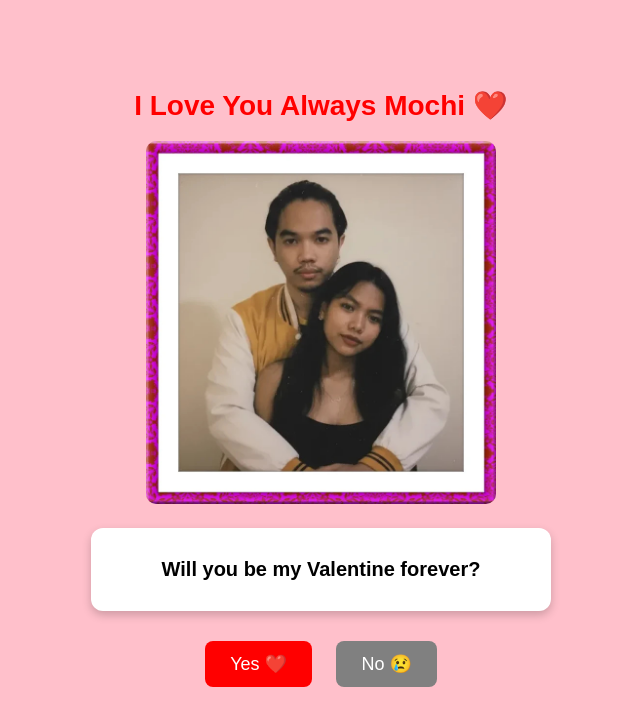
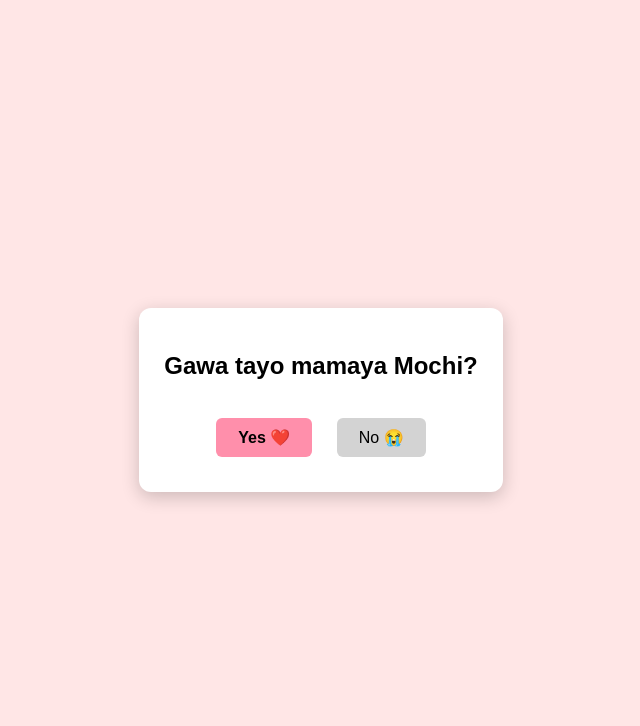
Before and after one commit to astralace15/question, a plain HTML site: page index.html in a window 1280 px wide. Shown: the whole page, without its empty margins (319-959 px from the left). Drawn offline with Linux system fonts and the light colour scheme.

Commit message:
Add files via upload

```diff
--- a/index.html
+++ b/index.html
@@ -1,103 +1,87 @@
-<!DOCTYPE html>
+<!doctype html>
 <html lang="en">
 <head>
-    <meta charset="UTF-8">
-    <meta name="viewport" content="width=device-width, initial-scale=1.0">
-    <title>I Love You Mochi ❤️</title>
+  <meta charset="utf-8">
+  <title>Mochi Question</title>
   <style>
     body {
-            font-family: 'Arial', sans-serif;
-            background-color: pink;
+      font-family: Arial, sans-serif;
+      background: #ffe6e6;
+      height: 100vh;
+      display: flex;
+      justify-content: center;
+      align-items: center;
+      margin: 0;
+    }
+    .box {
+      background: white;
       text-align: center;
-            margin: 0;
-            padding: 0;
+      padding: 25px;
+      border-radius: 12px;
+      box-shadow: 0 5px 18px rgba(0,0,0,0.2);
     }
-        .container {
-            margin-top: 50px;
-            padding: 20px;
+    button {
+      margin: 10px;
+      padding: 10px 22px;
+      font-size: 16px;
+      border: none;
+      border-radius: 6px;
+      cursor: pointer;
     }
-        h1 {
-            color: red;
-            font-size: 28px;
+    .yes-btn { background: #ff8fab; font-weight: bold; }
+    .no-btn { background: lightgray; }
+    #emoji { font-size: 28px; margin-top: 10px; }
+
+    /* Popup message */
+    .popup {
+      display: none;
+      position: fixed;
+      top: 0; left: 0; right: 0; bottom: 0;
+      background: rgba(0,0,0,0.6);
+      justify-content: center;
+      align-items: center;
     }
-        img {
-            width: 90%;
-            max-width: 350px;
+    .popup-content {
+      background: white;
+      padding: 30px;
       border-radius: 10px;
-        }
-        .question-box {
-            background: white;
-            border-radius: 12px;
-            padding: 30px;
-            width: 90%;
-            max-width: 400px;
-            margin: 20px auto;
-            font-size: 20px;
-            font-weight: bold;
-            box-shadow: 0px 4px 10px rgba(0,0,0,0.2);
-        }
-        .btn {
-            padding: 12px 25px;
-            font-size: 18px;
-            border: none;
-            cursor: pointer;
-            margin: 10px;
-            border-radius: 8px;
-        }
-        .yes-btn {
-            background: red;
-            color: white;
-        }
-        .no-btn {
-            background: gray;
-            color: white;
-        }
-        #message {
-            display: none;
-            font-size: 22px;
-            color: darkred;
-            margin-top: 20px;
-        }
-        #noText {
-            margin-top: 10px;
-            font-size: 18px;
-            color: black;
-            font-weight: bold;
+      font-size: 24px;
+      color: #ff2d55;
+      text-align: center;
+      box-shadow: 0 5px 15px rgba(0,0,0,0.3);
     }
   </style>
 </head>
 <body>
 
-    <div class="container">
-        <h1>I Love You Always Mochi ❤️</h1>
-        <img src="Mochi.jpg" alt="Mochi Picture">
-
-        <div class="question-box">
-            Will you be my Valentine forever?
+  <div class="box">
+    <h2>Gawa tayo mamaya Mochi?</h2>
+    <p id="emoji"></p>
+    <button class="yes-btn" onclick="sayYes()">Yes ❤️</button>
+    <button class="no-btn" onclick="sayNo()">No 😭</button>
   </div>
 
-        <button class="btn yes-btn" onclick="showLove()">Yes ❤️</button>
-        <button class="btn no-btn" onclick="typeNo()">No 😢</button>
-
-        <p id="noText"></p>
-        <p id="message">Yay!! I love you so much Mochi!! 💖😘</p>
+  <!-- Popup -->
+  <div class="popup" id="popup">
+    <div class="popup-content">
+      I love you always Mochi! ❤️❤️❤️
+    </div>
   </div>
 
   <script>
-        function showLove() {
-            document.getElementById('message').style.display = "block";
+    let cryCount = localStorage.getItem("cryCount") || 0;
+    const emojiDisplay = document.getElementById("emoji");
+    emojiDisplay.textContent = "😭".repeat(cryCount);
+
+    function sayYes() {
+      document.getElementById("popup").style.display = "flex";
+      localStorage.removeItem("cryCount");
     }
 
-        let noMessage = "No No No No No No No No No No No No No No No No 😭😭😭";
-        let index = 0;
-        function typeNo() {
-            let noText = document.getElementById("noText");
-            noText.textContent = noMessage.substring(0, index);
-            index++;
-            if (index > noMessage.length) {
-                index = 0; // Reset to loop endlessly
-            }
-            setTimeout(typeNo, 100);
+    function sayNo() {
+      cryCount++;
+      localStorage.setItem("cryCount", cryCount);
+      emojiDisplay.textContent += "😭";
     }
   </script>
 
```
Lines whose indentation alone changed are shown as unchanged.
